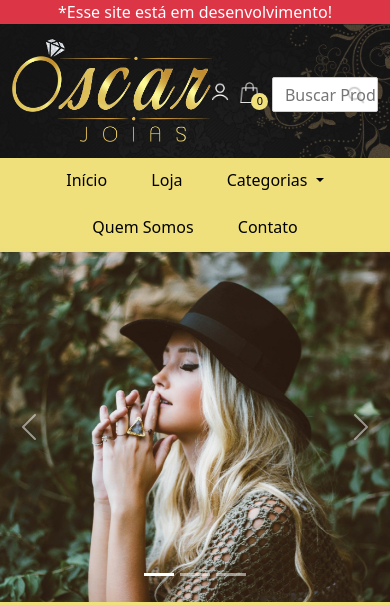
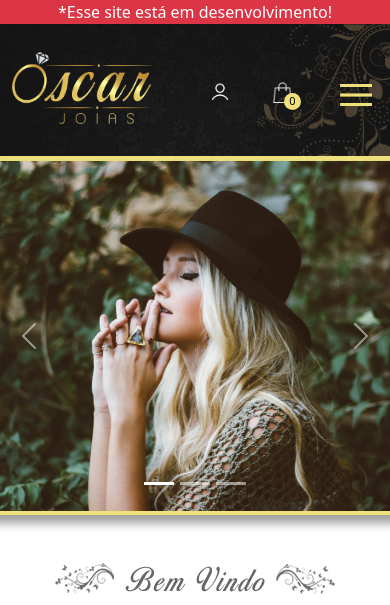
Before and after one commit to erickmota/oscarjoias, a PHP site: page /OscarJoias/ in a window 390 px wide; the page is wider, and only the part inside the window is pictured. Shown: the top 605 px of that part. Run offline with PHP 8.4, Linux system fonts and the light colour scheme; tables that the repository leaves empty or names only in its code hold one stand-in row (values such as "Sample post"); grey boxes marked "Sample" are stand-in pictures; some libraries are stand-ins or nearby versions.

Commit message:
07-03-2021

```diff
--- a/classes/compra.class.php
+++ b/classes/compra.class.php
@@ -145,7 +145,7 @@ class compra{
         /* $data["token"] = "f518ba01-dc67-49ee-815d-ec60447e713b6d8e65be47c981d54911676cca79ea4abef3-5d78-4585-913f-bea31b930745"; */
         $data["email"] = "erick_fcsaopaulo@hotmail.com";
         $data["currency"] = "BRL";
-        /* $data["shippingAddressRequired"] = "true"; */
+        $data["shippingAddressRequired"] = "false";
         /* $data["shippingAddressStreet"] = "Rua Castilho Aribert Fazzio";
         $data["shippingAddressNumber"] = "355";
         $data["shippingAddressCity"] = "Sorocaba";
--- a/classes/produtos.class.php
+++ b/classes/produtos.class.php
@@ -203,7 +203,7 @@ class produtos{
 
         include 'conexao.class.php';
 
-        $somaPg = ($pg * 3) - 3;
+        $somaPg = ($pg * 12) - 12;
 
         if($categoria != "SE"){
 
@@ -221,7 +221,7 @@ class produtos{
                 /* $sql = mysqli_query($conn, "SELECT * FROM produtos WHERE tipo='$tipo' ORDER BY $ordenacao $tipoOrdenacao LIMIT $somaPg, 3") or die("Erro retornar produtos para a loja tipo");
                 $sql2 = mysqli_query($conn, "SELECT * FROM produtos WHERE tipo='$tipo' ORDER BY $ordenacao $tipoOrdenacao") or die("Erro retornar produtos para a loja tipo"); */
 
-                $sql = mysqli_query($conn, "SELECT * FROM categoria_produto INNER JOIN produtos ON categoria_produto.id_produtos=produtos.id WHERE categoria_produto.id_categoria=$id_categoria AND produtos.tipo='$tipo' ORDER BY produtos.$ordenacao $tipoOrdenacao LIMIT $somaPg, 3") or die("Erro retornar produtos para a loja cat");
+                $sql = mysqli_query($conn, "SELECT * FROM categoria_produto INNER JOIN produtos ON categoria_produto.id_produtos=produtos.id WHERE categoria_produto.id_categoria=$id_categoria AND produtos.tipo='$tipo' ORDER BY produtos.$ordenacao $tipoOrdenacao LIMIT $somaPg, 12") or die("Erro retornar produtos para a loja cat");
                 $sql2 = mysqli_query($conn, "SELECT * FROM categoria_produto INNER JOIN produtos ON categoria_produto.id_produtos=produtos.id WHERE categoria_produto.id_categoria=$id_categoria AND produtos.tipo='$tipo' ORDER BY produtos.$ordenacao $tipoOrdenacao") or die("Erro ao retornar dados categoria cat2");
 
             }else if($vMinimo != "SE" && $vMaximo != "SE" && $tipo == "SE"){
@@ -229,7 +229,7 @@ class produtos{
                 /* $sql = mysqli_query($conn, "SELECT * FROM produtos WHERE preco BETWEEN $vMinimo AND $vMaximo ORDER BY $ordenacao $tipoOrdenacao LIMIT $somaPg, 3") or die("Erro retornar produtos para a loja VM");
                 $sql2 = mysqli_query($conn, "SELECT * FROM produtos WHERE preco BETWEEN $vMinimo AND $vMaximo ORDER BY $ordenacao $tipoOrdenacao") or die("Erro retornar produtos para a loja VM"); */
 
-                $sql = mysqli_query($conn, "SELECT * FROM categoria_produto INNER JOIN produtos ON categoria_produto.id_produtos=produtos.id WHERE categoria_produto.id_categoria=$id_categoria AND produtos.preco BETWEEN $vMinimo AND $vMaximo ORDER BY produtos.$ordenacao $tipoOrdenacao LIMIT $somaPg, 3") or die("Erro retornar produtos para a loja cat");
+                $sql = mysqli_query($conn, "SELECT * FROM categoria_produto INNER JOIN produtos ON categoria_produto.id_produtos=produtos.id WHERE categoria_produto.id_categoria=$id_categoria AND produtos.preco BETWEEN $vMinimo AND $vMaximo ORDER BY produtos.$ordenacao $tipoOrdenacao LIMIT $somaPg, 12") or die("Erro retornar produtos para a loja cat");
                 $sql2 = mysqli_query($conn, "SELECT * FROM categoria_produto INNER JOIN produtos ON categoria_produto.id_produtos=produtos.id WHERE categoria_produto.id_categoria=$id_categoria AND produtos.preco BETWEEN $vMinimo AND $vMaximo ORDER BY produtos.$ordenacao $tipoOrdenacao") or die("Erro ao retornar dados categoria cat2");
 
             }else if($vMinimo != "SE" && $vMaximo != "SE" && $tipo != "SE"){
@@ -237,12 +237,12 @@ class produtos{
                 /* $sql = mysqli_query($conn, "SELECT * FROM produtos WHERE tipo='$tipo' AND preco BETWEEN $vMinimo AND $vMaximo ORDER BY $ordenacao $tipoOrdenacao LIMIT $somaPg, 3") or die("Erro retornar produtos para a loja VM + Tipo");
                 $sql2 = mysqli_query($conn, "SELECT * FROM produtos WHERE tipo='$tipo' AND preco BETWEEN $vMinimo AND $vMaximo ORDER BY $ordenacao $tipoOrdenacao") or die("Erro retornar produtos para a loja VM + Tipo"); */
 
-                $sql = mysqli_query($conn, "SELECT * FROM categoria_produto INNER JOIN produtos ON categoria_produto.id_produtos=produtos.id WHERE categoria_produto.id_categoria=$id_categoria AND produtos.tipo='$tipo' AND produtos.preco BETWEEN $vMinimo AND $vMaximo ORDER BY produtos.$ordenacao $tipoOrdenacao LIMIT $somaPg, 3") or die("Erro retornar produtos para a loja cat");
+                $sql = mysqli_query($conn, "SELECT * FROM categoria_produto INNER JOIN produtos ON categoria_produto.id_produtos=produtos.id WHERE categoria_produto.id_categoria=$id_categoria AND produtos.tipo='$tipo' AND produtos.preco BETWEEN $vMinimo AND $vMaximo ORDER BY produtos.$ordenacao $tipoOrdenacao LIMIT $somaPg, 12") or die("Erro retornar produtos para a loja cat");
                 $sql2 = mysqli_query($conn, "SELECT * FROM categoria_produto INNER JOIN produtos ON categoria_produto.id_produtos=produtos.id WHERE categoria_produto.id_categoria=$id_categoria AND produtos.tipo='$tipo' AND produtos.preco BETWEEN $vMinimo AND $vMaximo ORDER BY produtos.$ordenacao $tipoOrdenacao") or die("Erro ao retornar dados categoria cat2");
 
             }else{
 
-                $sql = mysqli_query($conn, "SELECT * FROM categoria_produto INNER JOIN produtos ON categoria_produto.id_produtos=produtos.id WHERE categoria_produto.id_categoria=$id_categoria ORDER BY produtos.$ordenacao $tipoOrdenacao LIMIT $somaPg, 3") or die("Erro retornar produtos para a loja cat");
+                $sql = mysqli_query($conn, "SELECT * FROM categoria_produto INNER JOIN produtos ON categoria_produto.id_produtos=produtos.id WHERE categoria_produto.id_categoria=$id_categoria ORDER BY produtos.$ordenacao $tipoOrdenacao LIMIT $somaPg, 12") or die("Erro retornar produtos para a loja cat");
                 $sql2 = mysqli_query($conn, "SELECT * FROM categoria_produto INNER JOIN produtos ON categoria_produto.id_produtos=produtos.id WHERE categoria_produto.id_categoria=$id_categoria ORDER BY produtos.$ordenacao $tipoOrdenacao") or die("Erro ao retornar dados categoria cat2");
 
             }
@@ -254,7 +254,7 @@ class produtos{
                 /* $sql = mysqli_query($conn, "SELECT * FROM produtos WHERE tipo='$tipo' ORDER BY $ordenacao $tipoOrdenacao LIMIT $somaPg, 3") or die("Erro retornar produtos para a loja tipo");
                 $sql2 = mysqli_query($conn, "SELECT * FROM produtos WHERE tipo='$tipo' ORDER BY $ordenacao $tipoOrdenacao") or die("Erro retornar produtos para a loja tipo"); */
 
-                $sql = mysqli_query($conn, "SELECT * FROM produtos WHERE nome LIKE '%$busca%' collate utf8_general_ci AND tipo='$tipo' ORDER BY $ordenacao $tipoOrdenacao LIMIT $somaPg, 3") or die("Erro retornar produtos para a loja");
+                $sql = mysqli_query($conn, "SELECT * FROM produtos WHERE nome LIKE '%$busca%' collate utf8_general_ci AND tipo='$tipo' ORDER BY $ordenacao $tipoOrdenacao LIMIT $somaPg, 12") or die("Erro retornar produtos para a loja");
                 $sql2 = mysqli_query($conn, "SELECT * FROM produtos WHERE nome LIKE '%$busca%' collate utf8_general_ci AND tipo='$tipo' ORDER BY $ordenacao $tipoOrdenacao") or die("Erro retornar produtos para a loja");
 
             }else if($vMinimo != "SE" && $vMaximo != "SE" && $tipo == "SE"){
@@ -262,7 +262,7 @@ class produtos{
                 /* $sql = mysqli_query($conn, "SELECT * FROM produtos WHERE preco BETWEEN $vMinimo AND $vMaximo ORDER BY $ordenacao $tipoOrdenacao LIMIT $somaPg, 3") or die("Erro retornar produtos para a loja VM");
                 $sql2 = mysqli_query($conn, "SELECT * FROM produtos WHERE preco BETWEEN $vMinimo AND $vMaximo ORDER BY $ordenacao $tipoOrdenacao") or die("Erro retornar produtos para a loja VM"); */
 
-                $sql = mysqli_query($conn, "SELECT * FROM produtos WHERE nome LIKE '%$busca%' collate utf8_general_ci AND preco BETWEEN $vMinimo AND $vMaximo ORDER BY $ordenacao $tipoOrdenacao LIMIT $somaPg, 3") or die("Erro retornar produtos para a loja");
+                $sql = mysqli_query($conn, "SELECT * FROM produtos WHERE nome LIKE '%$busca%' collate utf8_general_ci AND preco BETWEEN $vMinimo AND $vMaximo ORDER BY $ordenacao $tipoOrdenacao LIMIT $somaPg, 12") or die("Erro retornar produtos para a loja");
                 $sql2 = mysqli_query($conn, "SELECT * FROM produtos WHERE nome LIKE '%$busca%' collate utf8_general_ci AND preco BETWEEN $vMinimo AND $vMaximo ORDER BY $ordenacao $tipoOrdenacao") or die("Erro retornar produtos para a loja");
 
             }else if($vMinimo != "SE" && $vMaximo != "SE" && $tipo != "SE"){
@@ -270,12 +270,12 @@ class produtos{
                 /* $sql = mysqli_query($conn, "SELECT * FROM produtos WHERE tipo='$tipo' AND preco BETWEEN $vMinimo AND $vMaximo ORDER BY $ordenacao $tipoOrdenacao LIMIT $somaPg, 3") or die("Erro retornar produtos para a loja VM + Tipo");
                 $sql2 = mysqli_query($conn, "SELECT * FROM produtos WHERE tipo='$tipo' AND preco BETWEEN $vMinimo AND $vMaximo ORDER BY $ordenacao $tipoOrdenacao") or die("Erro retornar produtos para a loja VM + Tipo"); */
 
-                $sql = mysqli_query($conn, "SELECT * FROM produtos WHERE nome LIKE '%$busca%' collate utf8_general_ci AND tipo='$tipo' AND preco BETWEEN $vMinimo AND $vMaximo ORDER BY $ordenacao $tipoOrdenacao LIMIT $somaPg, 3") or die("Erro retornar produtos para a loja");
+                $sql = mysqli_query($conn, "SELECT * FROM produtos WHERE nome LIKE '%$busca%' collate utf8_general_ci AND tipo='$tipo' AND preco BETWEEN $vMinimo AND $vMaximo ORDER BY $ordenacao $tipoOrdenacao LIMIT $somaPg, 12") or die("Erro retornar produtos para a loja");
                 $sql2 = mysqli_query($conn, "SELECT * FROM produtos WHERE nome LIKE '%$busca%' collate utf8_general_ci AND tipo='$tipo' AND preco BETWEEN $vMinimo AND $vMaximo ORDER BY $ordenacao $tipoOrdenacao") or die("Erro retornar produtos para a loja");
 
             }else{
 
-                $sql = mysqli_query($conn, "SELECT * FROM produtos WHERE nome LIKE '%$busca%' collate utf8_general_ci ORDER BY $ordenacao $tipoOrdenacao LIMIT $somaPg, 3") or die("Erro retornar produtos para a loja");
+                $sql = mysqli_query($conn, "SELECT * FROM produtos WHERE nome LIKE '%$busca%' collate utf8_general_ci ORDER BY $ordenacao $tipoOrdenacao LIMIT $somaPg, 12") or die("Erro retornar produtos para a loja");
                 $sql2 = mysqli_query($conn, "SELECT * FROM produtos WHERE nome LIKE '%$busca%' collate utf8_general_ci ORDER BY $ordenacao $tipoOrdenacao") or die("Erro retornar produtos para a loja");
 
             }
@@ -284,22 +284,22 @@ class produtos{
 
             if($tipo != "SE" && $vMinimo == "SE"){
 
-                $sql = mysqli_query($conn, "SELECT * FROM produtos WHERE tipo='$tipo' ORDER BY $ordenacao $tipoOrdenacao LIMIT $somaPg, 3") or die("Erro retornar produtos para a loja tipo");
+                $sql = mysqli_query($conn, "SELECT * FROM produtos WHERE tipo='$tipo' ORDER BY $ordenacao $tipoOrdenacao LIMIT $somaPg, 12") or die("Erro retornar produtos para a loja tipo");
                 $sql2 = mysqli_query($conn, "SELECT * FROM produtos WHERE tipo='$tipo' ORDER BY $ordenacao $tipoOrdenacao") or die("Erro retornar produtos para a loja tipo");
 
             }else if($vMinimo != "SE" && $vMaximo != "SE" && $tipo == "SE"){
 
-                $sql = mysqli_query($conn, "SELECT * FROM produtos WHERE preco BETWEEN $vMinimo AND $vMaximo ORDER BY $ordenacao $tipoOrdenacao LIMIT $somaPg, 3") or die("Erro retornar produtos para a loja VM");
+                $sql = mysqli_query($conn, "SELECT * FROM produtos WHERE preco BETWEEN $vMinimo AND $vMaximo ORDER BY $ordenacao $tipoOrdenacao LIMIT $somaPg, 12") or die("Erro retornar produtos para a loja VM");
                 $sql2 = mysqli_query($conn, "SELECT * FROM produtos WHERE preco BETWEEN $vMinimo AND $vMaximo ORDER BY $ordenacao $tipoOrdenacao") or die("Erro retornar produtos para a loja VM");
 
             }else if($vMinimo != "SE" && $vMaximo != "SE" && $tipo != "SE"){
 
-                $sql = mysqli_query($conn, "SELECT * FROM produtos WHERE tipo='$tipo' AND preco BETWEEN $vMinimo AND $vMaximo ORDER BY $ordenacao $tipoOrdenacao LIMIT $somaPg, 3") or die("Erro retornar produtos para a loja VM + Tipo");
+                $sql = mysqli_query($conn, "SELECT * FROM produtos WHERE tipo='$tipo' AND preco BETWEEN $vMinimo AND $vMaximo ORDER BY $ordenacao $tipoOrdenacao LIMIT $somaPg, 12") or die("Erro retornar produtos para a loja VM + Tipo");
                 $sql2 = mysqli_query($conn, "SELECT * FROM produtos WHERE tipo='$tipo' AND preco BETWEEN $vMinimo AND $vMaximo ORDER BY $ordenacao $tipoOrdenacao") or die("Erro retornar produtos para a loja VM + Tipo");
 
             }else{
 
-                $sql = mysqli_query($conn, "SELECT * FROM produtos ORDER BY $ordenacao $tipoOrdenacao LIMIT $somaPg, 3") or die("Erro retornar produtos para a loja");
+                $sql = mysqli_query($conn, "SELECT * FROM produtos ORDER BY $ordenacao $tipoOrdenacao LIMIT $somaPg, 12") or die("Erro retornar produtos para a loja");
                 $sql2 = mysqli_query($conn, "SELECT * FROM produtos ORDER BY $ordenacao $tipoOrdenacao") or die("Erro retornar produtos para a loja");
 
             }
@@ -330,7 +330,7 @@ class produtos{
 
     public function organizar_paginacao($qtdTotalItens, $pgAtual){
 
-        $paginaLimite = $qtdTotalItens / 3;
+        $paginaLimite = $qtdTotalItens / 12;
 
         $paginaAnterior = $pgAtual - 1;
         $paginaProxima = $pgAtual + 1;
--- a/css/produto.css
+++ b/css/produto.css
@@ -26,7 +26,7 @@
     background-color: white;
     width: 31px;
     height: 31px;
-    border-radius: 8px;
+    border-radius: 50%;
     display: inline-block;
     margin: 0px 0px;
     border: 1px solid #e1d440;
@@ -55,7 +55,7 @@
 #numeroAro{
 
     position: relative;
-    top: 3px;
+    top: 2px;
 
 }
 
--- a/cssPartes/cabecalho.css
+++ b/cssPartes/cabecalho.css
@@ -1,6 +1,13 @@
 #imgLogo{
 
     margin-top: 7px;
+    cursor: pointer;
+
+}
+
+#imgLogoMini{
+
+    margin-top: 20px;
     cursor: pointer;
 
 }
@@ -15,6 +22,13 @@
 #iconePessoa{
 
     margin-top: 46px;
+    cursor: pointer;
+
+}
+
+#iconeMenu{
+
+    margin-top: 44px;
     cursor: pointer;
 
 }
@@ -39,6 +53,13 @@
 
     box-shadow: 0 0 0 0;
     outline: 0;
+
+}
+
+#listraAbaixoTopo{
+
+    height: 5px;
+    background-color: #efe07b;
 
 }
 
--- a/paginas/sacola.php
+++ b/paginas/sacola.php
@@ -594,7 +594,7 @@
                                             $("#inputEstado").val(resposta.uf);
                                             //Vamos incluir para que o Número seja focado automaticamente
                                             //melhorando a experiência do usuário
-                                            $("#inputNumeroCasa").focus();
+                                            /* $("#inputNumeroCasa").focus(); */
                                         }
                                     });
 
@@ -684,7 +684,7 @@
 
                                         $(function(){
 
-                                            $("#inputNumero").focus();
+                                            /* $("#inputNumero").focus(); */
 
                                         })
 
--- a/phpPartes/cabecalho.php
+++ b/phpPartes/cabecalho.php
@@ -29,6 +29,7 @@ if(!isset($classeClientes)){
 ?>
 
 <link rel="stylesheet" href="cssPartes/cabecalho.css">
+<!-- <script src="https://code.jquery.com/jquery-3.5.0.js"></script> -->
 
 <script>
 
@@ -113,7 +114,9 @@ if(!isset($classeClientes)){
 
     <div class="col-6 col-md-4 mt-2 mb-3">
 
-        <img onclick="window.location=''" src="img/logo.png" id="imgLogo" width="200px">
+        <img onclick="window.location=''" class="d-none d-sm-block" src="img/logo.png" id="imgLogo" width="200px">
+        <!-- <img onclick="window.location=''" class="d-block d-sm-none" src="img/logoMini.png" id="imgLogoMini" width="55px"> -->
+        <img onclick="window.location=''" class="d-block d-sm-none mb-3" src="img/logo.png" id="imgLogoMini" width="140px">
 
     </div>
 
@@ -121,7 +124,7 @@ if(!isset($classeClientes)){
 
         <div class="row mt-2">
 
-            <div class="col-2">
+            <div class="col-4 col-sm-2">
 
                 <?php
 
@@ -402,7 +405,7 @@ if(!isset($classeClientes)){
 
             </div>
 
-            <div class="col-2">
+            <div class="col-4 col-sm-2">
 
                 <?php
 
@@ -432,9 +435,25 @@ if(!isset($classeClientes)){
 
             </div>
 
-            <div class="col-8">
+            <div class="col-4 col-sm-8">
 
-                <form action="loja" method="GET">
+                <img src="img/iconeMenu2.png" width="38px" class="d-block d-sm-none" id="iconeMenu">
+
+                <form action="loja" class="d-none d-sm-block" method="GET">
+
+                    <input class="d-none d-sm-block" type="text" id="campoBusca" placeholder="Buscar Produto" name="busca">
+
+                    <input type="hidden" name="pg" value="1">
+                    <input type="hidden" name="ordenacao" value="adicionado">
+                    <input type="hidden" name="tipoord" value="cre">
+
+                </form>
+
+            </div>
+
+            <div id="areaMenuMobile">
+
+                <form id="bordaCampoBuscaMobile" class="pb-4" action="loja" class="" method="GET">
 
                     <input type="text" id="campoBusca" placeholder="Buscar Produto" name="busca">
 
@@ -444,7 +463,92 @@ if(!isset($classeClientes)){
 
                 </form>
 
+                <nav>
+
+                    <ul class="mt-3" id="ulMenuPricipal" style="display: none;">
+
+                        <li><span><a class="text-decoration-none" href="">Início</a></span></li>
+                        <li><span><a class="text-decoration-none" href="loja?pg=1">Loja</a></span></li>
+                        <li id="itemCategoria"><span>Categorias</span> <img src="img/setaBaixo.png"></li>
+
+                            <ul id="listaCategoria" style="display: none;">
+
+                            <?php
+
+                            foreach($classeProdutos->retorna_categorias() as $arrCategoria){
+
+                            $catComTraco = str_replace(" ", "-", $arrCategoria["nome"]);
+                            $transformarEmMinuscula = mb_strtolower($catComTraco, "UTF-8");
+                            $trataInjection = str_replace(array(";", "'", "--", "/", "*", "xp_", "XP_", "SELECT" , "INSERT" , "UPDATE" , "DELETE" , "DROP", "select" , "insert" , "update" , "delete" , "drop"), "", $transformarEmMinuscula);
+                            $str1 = preg_replace('/[áàãâä]/ui', 'a', $trataInjection);
+                            $str2 = preg_replace('/[éèêë]/ui', 'e', $str1);
+                            $str3 = preg_replace('/[íìîï]/ui', 'i', $str2);
+                            $str4 = preg_replace('/[óòõôö]/ui', 'o', $str3);
+                            $str5 = preg_replace('/[úùûü]/ui', 'u', $str4);
+                            $str6 = preg_replace('/[ç]/ui', 'c', $str5);
+
+                            ?>
+
+                                <li><a class="text-decoration-none" href="loja?pg=1&cat=<?php echo $str6; ?>&ordenacao=adicionado&tipoord=cre"><?php echo $arrCategoria["nome"]; ?></a></li>
+
+                            <?php
+
+                            }
+
+                            ?>
+
+                            </ul>
+
+                        <li><span>Quem Somos</span></li>
+                        <li><span>Contato</span></li>
+
+                    </ul>
+
+                </nav>
+
+                <script>
+
+                $( "#itemCategoria" ).click(function() {
+                    $( "#listaCategoria" ).toggle("fast");
+                });
+
+                </script>
+
             </div>
+
+            <div id="fundoAreaMenuMobile">
+
+
+
+            </div>
+
+            <script>
+
+            $( "#iconeMenu" ).click(function() {
+                $("#fundoAreaMenuMobile").css("display", "block");
+                $("#fundoAreaMenuMobile").animate({
+                    opacity: "0.2"
+                }, 100 );
+                $( "#areaMenuMobile" ).animate({
+                    width: "256px",
+                    left: "0px"
+                }, 100 );
+                $( "#ulMenuPricipal" ).fadeIn();
+            });
+
+            $( "#fundoAreaMenuMobile" ).click(function() {
+                $("#fundoAreaMenuMobile").animate({
+                    opacity: "0.0"
+                }, 100 );
+                $("#fundoAreaMenuMobile").css("display", "none");
+                $( "#areaMenuMobile" ).animate({
+                    width: "0px",
+                    left: "-50px"
+                }, 100 );
+                $( "#ulMenuPricipal" ).fadeOut("fast");
+            });
+
+            </script>
 
         </div>
 
@@ -453,8 +557,10 @@ if(!isset($classeClientes)){
 </div>
 <!-- //Topo site: Logo, Busca etc -->
 
+<div class="row d-block d-sm-none" id="listraAbaixoTopo"></div>
+
 <!-- Menu principal -->
-<div class="row justify-content-center" id="fundoPretoMenu">
+<div class="row justify-content-center d-none d-sm-flex" id="fundoPretoMenu">
 
     <div class="col-md-9 text-center">
 
```
Also changed, not shown: other parts of cssPartes/cabecalho.css (+64 -0 lines), paginas/produto.php (+16 -0 lines), img/iconeMenu.png (added), img/iconeMenu2.png (added), img/logoMini.png (added), img/setaBaixo.png (added).
